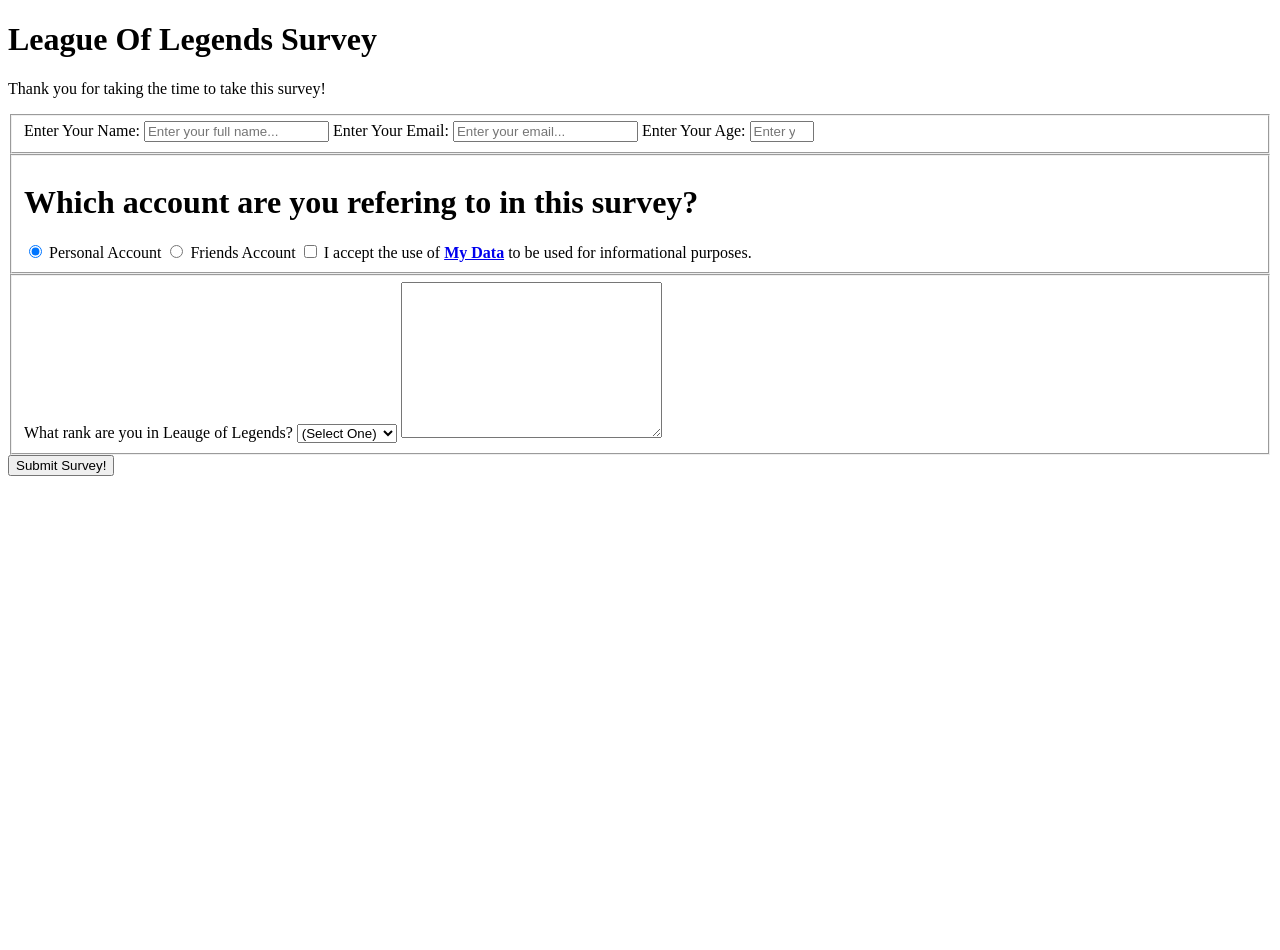
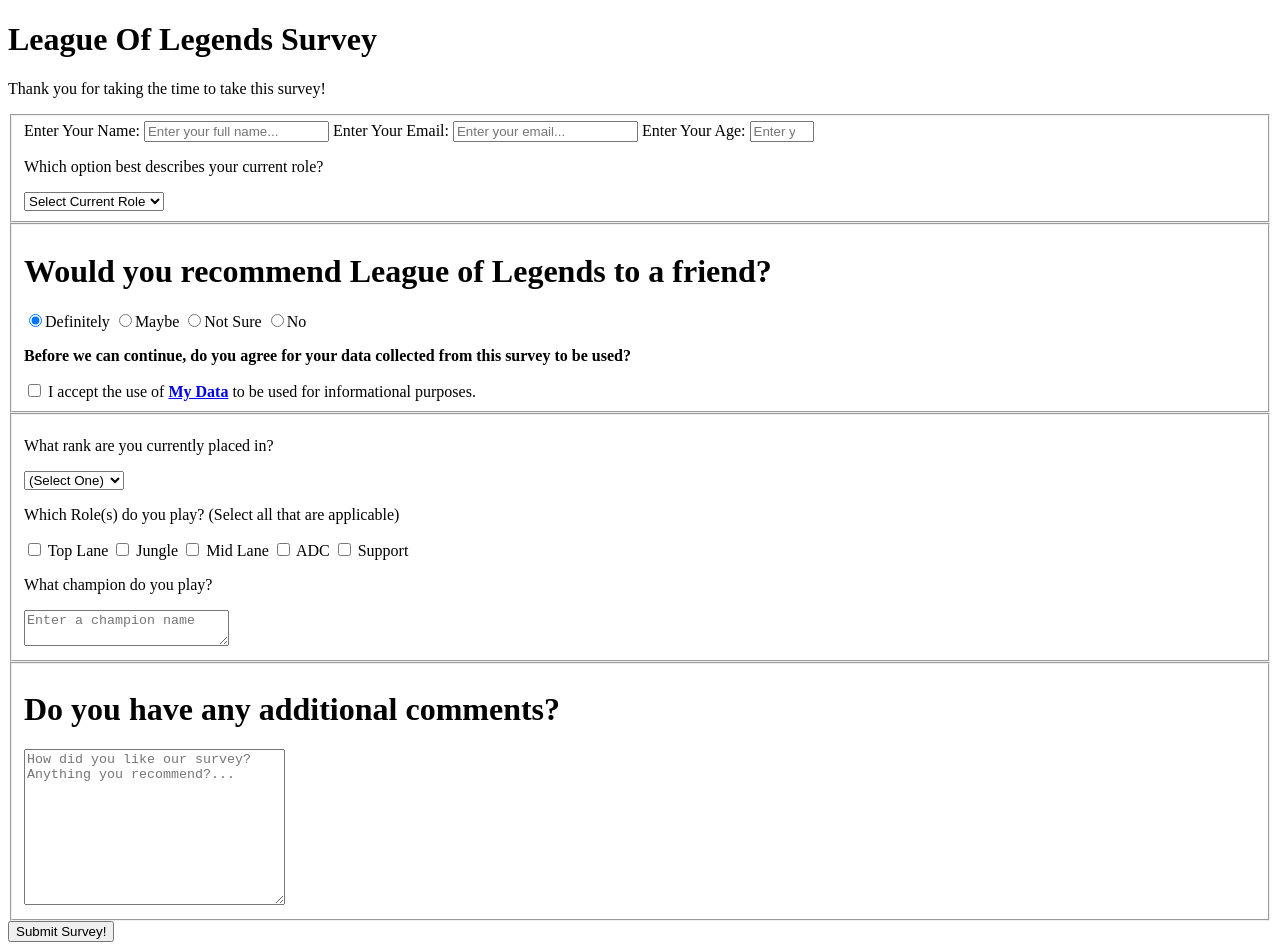
Before and after one commit to Nixx12/freeCodeCamp-Survey-Form, a plain HTML site: page index.html in a window 1280 px wide. Before the commit the page ends 800 px from the top, so only its background shows below. Drawn offline with Linux system fonts and the light colour scheme.

Commit message:
Foundation Complete (Needs Style)

```diff
--- a/index.html
+++ b/index.html
@@ -11,19 +11,31 @@
     <p id="description">Thank you for taking the time to take this survey!</p>
     <form method="post" id="survey-form" action="">
       <fieldset>
-        <label for="name-label">Enter Your Name: <input id="name-label" name="name" type="text" placeholder="Enter your full name..." required></label>
-        <label for="email-label">Enter Your Email: <input id="email-label" name="email" type="email" placeholder="Enter your email..." required></label>
-        <label for="number-label">Enter Your Age: <input id="number-label" name="age" type="number" placeholder="Enter your age..." min="13" max="100" required></label>
+        <label for="name" id="name-label">Enter Your Name: <input id="name" name="name" type="text" placeholder="Enter your full name..." required></label>
+        <label for="email" id="email-label">Enter Your Email: <input id="email" name="email" type="email" placeholder="Enter your email..." required></label>
+        <label for="number" id="number-label">Enter Your Age: <input id="number" name="age" type="number" placeholder="Enter your age..." min="13" max="100" required></label>
+        <p>Which option best describes your current role?</p>
+          <select name="role" id="role-dropdown" requried>
+            <option disabled selected value>Select Current Role</option>
+            <option value="student">Student</option>
+            <option value="job">Full Time Job</option>
+            <option value="education">Full Time Education</option>
+            <option value="preferNo">Prefer not to say</option>
+            <option value="other">Other</option>
+          </select>
       </fieldset>
       <fieldset>
-        <h1>Which account are you refering to in this survey?</h1>
-        <label for="personal-account"><input id="personal-account" type="radio" name="account-type" checked> Personal Account</label>
-        <label for="friends-account"><input id="friends-account" type="radio" name="account-type"> Friends Account</label>
-        <label for="approved-data-usage"><input id="approved-data-usage" type="checkbox" name="approved-data-usage"> I accept the use of <a href="https://www.gov.uk/data-protection" target="_blank"><strong>My Data</strong></a> to be used for informational purposes.</label>
+        <h1>Would you recommend League of Legends to a friend?</h1>
+          <label for="definitely-recommend"><input id="personal-account" type="radio" name="survey-recommend" value="definitely-recommend" checked>Definitely</label>
+          <label for="maybe-recommend"><input id="maybe-recommend" type="radio" name="survey-recommend" value="maybe-recommend">Maybe</label>
+          <label for="not-sure-recommend"><input id="not-sure-recommend" type="radio" name="survey-recommend" value="not-sure-recommend">Not Sure</label>
+          <label for="would-not-recommend"><input id="would-not-recommend" type="radio" name="survey-recommend" value="would-not-recommend">No</label>
+        <p><strong>Before we can continue, do you agree for your data collected from this survey to be used?</strong></p>
+          <label for="approved-data-usage"><input id="approved-data-usage" type="checkbox" name="approved-data-usage" value="data-usage-approved" required> I accept the use of <a href="https://www.gov.uk/data-protection" target="_blank"><strong>My Data</strong></a> to be used for informational purposes.</label>
       </fieldset>
       <fieldset>
-        <label for="league-rank">What rank are you in Leauge of Legends?
-          <select name="league-rank" id="dropdown">
+          <p>What rank are you currently placed in?</p>
+            <select name="league-rank" id="dropdown" required>
               <option value="">(Select One)</option>
               <option value="1">Iron</option>
               <option value="2">Bronze</option>
@@ -35,9 +47,18 @@
               <option value="8">Grandmaster</option>
               <option value="9">Challenger</option>
             </select>
-        </label>
-        <label for="additional-comments">
-          <textarea name="additional-comments" id="additional-comments" cols="30" rows="10"></textarea>
+          <p>Which Role(s) do you play? (Select all that are applicable)</p>
+            <label for="select-toplane"><input id="select-toplane" type="checkbox" name="role-selection" value="top-lane"> Top Lane</label>
+            <label for="select-jungle"><input id="select-jungle" type="checkbox" name="role-selection" value="jungle"> Jungle</label>
+            <label for="select-midlane"><input id="select-middle" type="checkbox" name="role-selection" value="midlane"> Mid Lane</label>
+            <label for="select-adc"><input id="select-adc" type="checkbox" name="role-selection" value="adc"> ADC</label>
+            <label for="select-support"><input id="select-support" type="checkbox" name="role-selection" value="support"> Support</label>
+          <p>What champion do you play?</p>
+            <textarea name="champion-selection" id="champion-selection" cols="23" rows="2" placeholder="Enter a champion name"></textarea>
+      </fieldset>
+      <fieldset>
+        <h1>Do you have any additional comments?</h1>
+          <textarea name="additional-comments" id="additional-comments" cols="30" rows="10" placeholder="How did you like our survey? Anything you recommend?..."></textarea>
         </label>
       </fieldset>
       <button id="submit" type="submit" class="submit-button">Submit Survey!</button>
```
Lines whose indentation alone changed are shown as unchanged.
